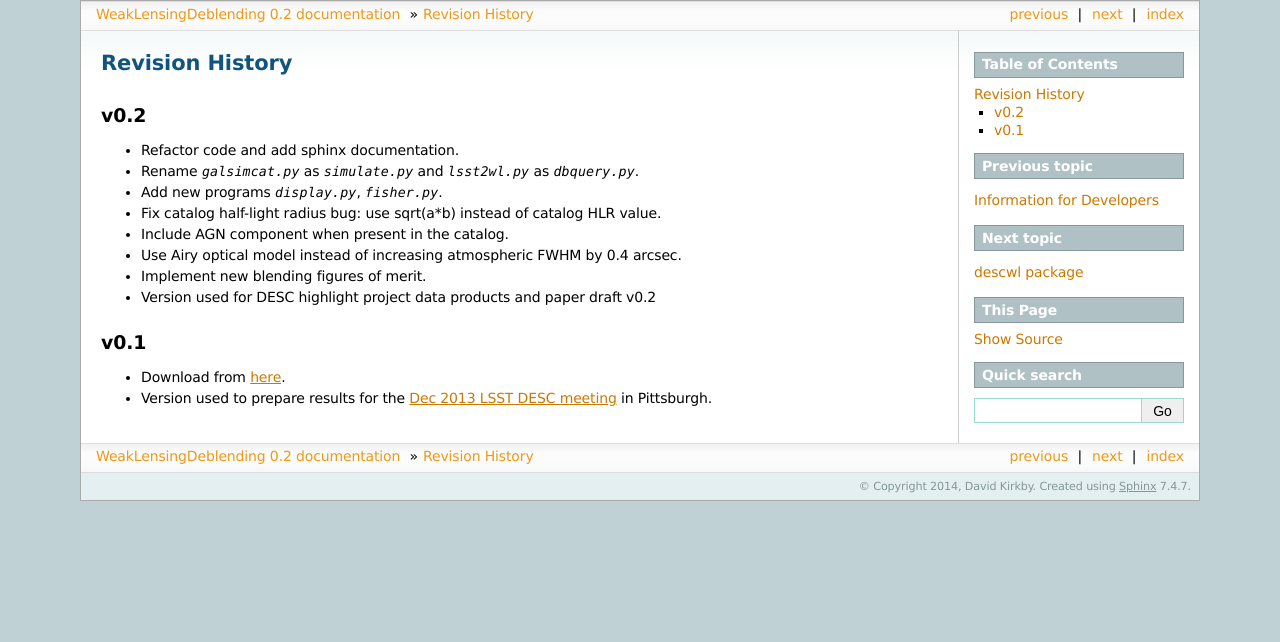
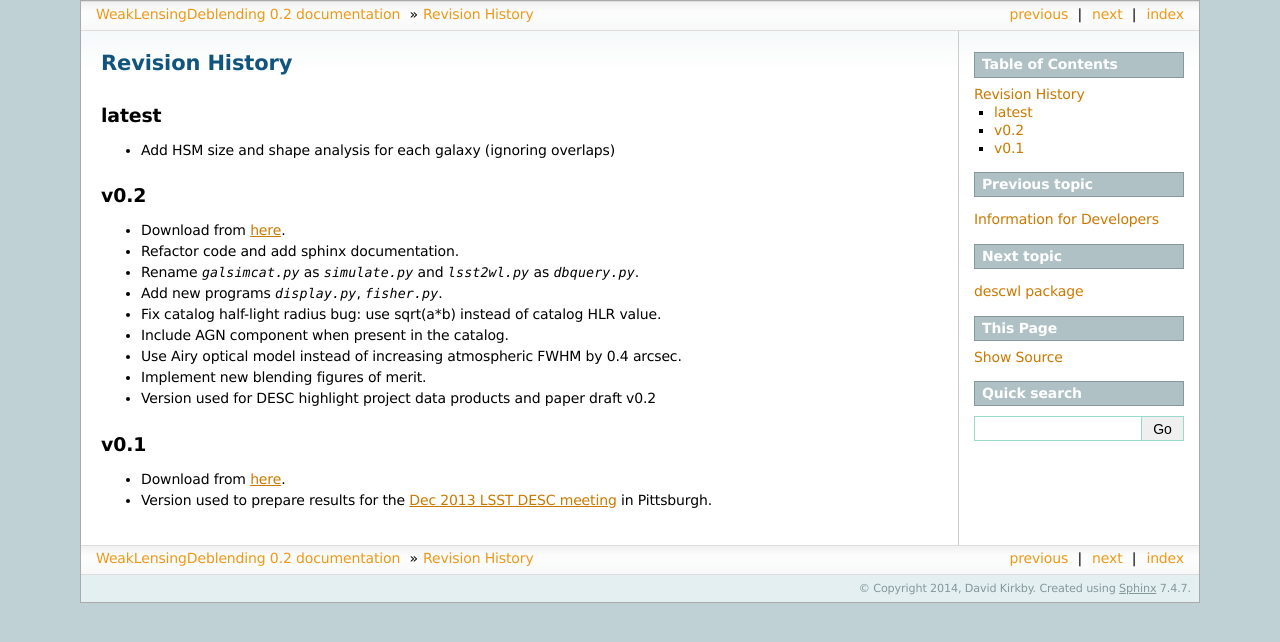
Before and after one commit to LSSTDESC/WeakLensingDeblending, a Sphinx documentation site: the page built from docs/history.rst, in a window 1280 px wide. Shown: the top 642 px of the page. Built offline with Sphinx 7.4.7, drawn with Linux system fonts in a browser that asks for light colours.

Commit message:
Update docs

```diff
--- a/docs/history.rst
+++ b/docs/history.rst
@@ -1,8 +1,13 @@
 Revision History
 ================
 
+latest
+------
+- Add HSM size and shape analysis for each galaxy (ignoring overlaps)
+
 v0.2
 ----
+- Download from `here <https://github.com/DarkEnergyScienceCollaboration/WeakLensingDeblending/releases/tag/v0.2>`_.
 - Refactor code and add sphinx documentation.
 - Rename `galsimcat.py` as `simulate.py` and `lsst2wl.py` as `dbquery.py`.
 - Add new programs `display.py`, `fisher.py`.
--- a/docs/output.rst
+++ b/docs/output.rst
@@ -84,7 +84,7 @@ ds_grp   float32 Same as ds but also marginalizing over parameters of any overla
 dg1_grp  float32 Same as dg1 but also marginalizing over parameters of any overlapping sources (e)
 dg2_grp  float32 Same as dg2 but also marginalizing over parameters of any overlapping sources (e)
 -------- ------- ------------------------------------------------------------------------------------
-**HSM Analysis Results**
+**HSM Analysis Results (ignoring overlaps) **
 -----------------------------------------------------------------------------------------------------
 hsm_sigm float32 Galaxy size \|M\|**0.25 in arcseconds from PSF-convolved adaptive second moments
 hsm_e1   float32 Galaxy shape e1=(M11-M22)/(M11+M22) from PSF-convolved adaptive second moments
--- a/docs/todo.rst
+++ b/docs/todo.rst
@@ -31,3 +31,4 @@ Longer-Term Projects
 * Compare DES predictions with actual DES imaging.
 * Add survey parameters for HSC to Survey class and compare predictions with actual HSC imaging (Rachel Mandelbaum).
 * Include CatSim SEDs to implement band-dependent bulge/disk ratios and synthesize non-LSST magnitudes.
+* Study dependence of full-depth neff on assumed mean sky noise and seeing.
```
